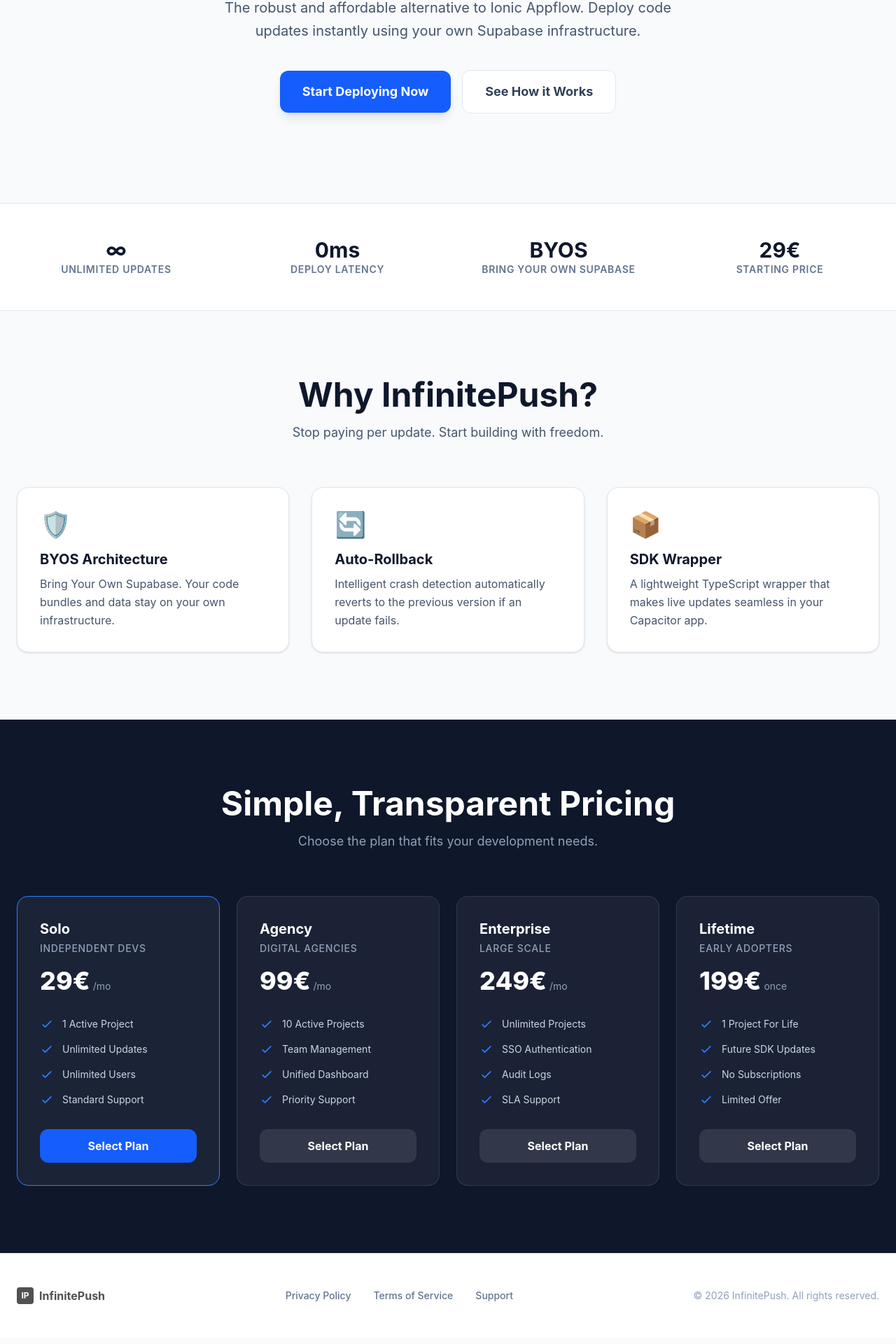
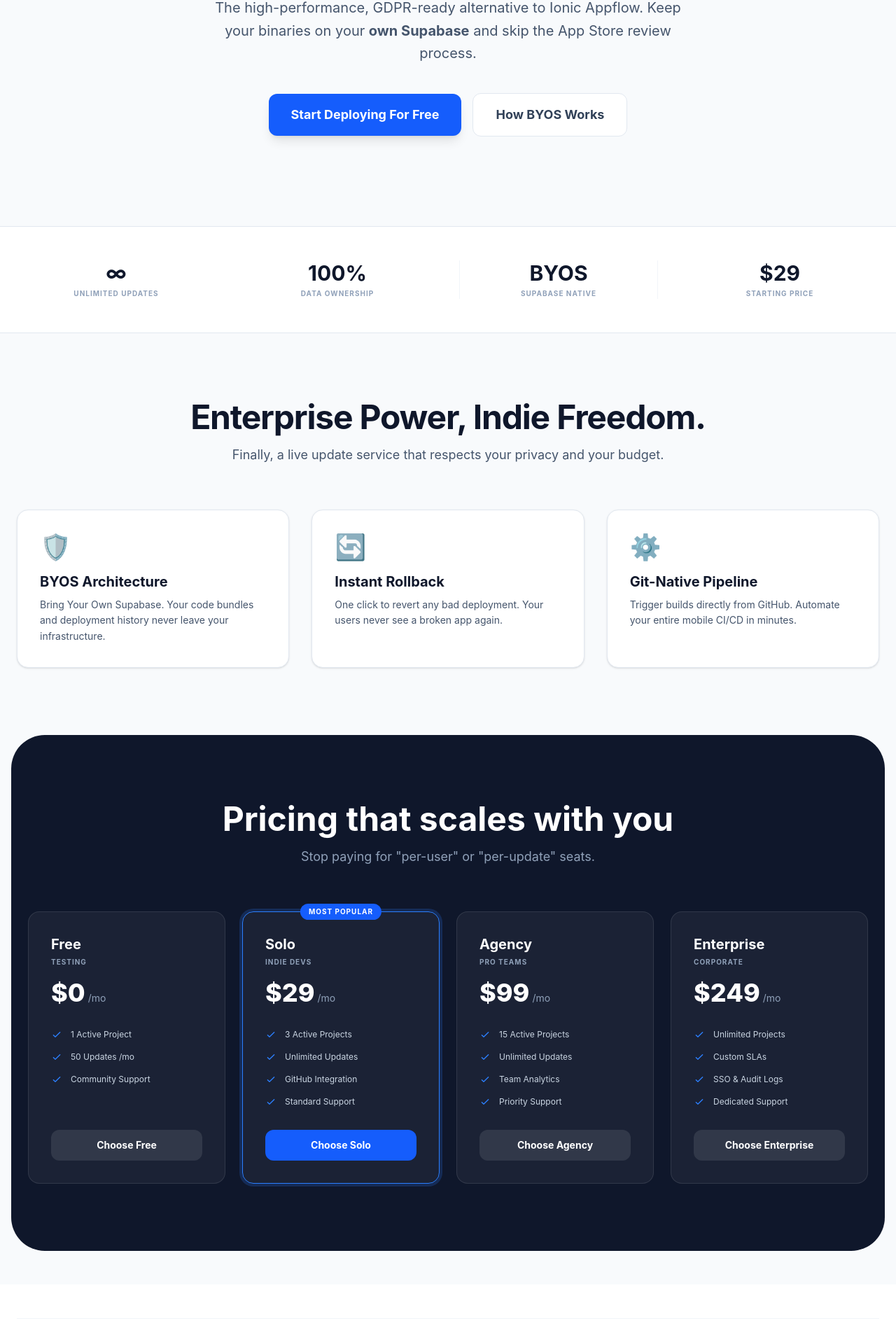
Before and after one commit to Boom-digital-ma/InfinitePush, a Next.js app: page / in a window 1280 px wide. Shown: the part 460-2380 px from the top of the page at 70% size. Built offline with nearby package versions, Linux system fonts and the light colour scheme.

Commit message:
UI/UX Overhaul: Implement consistent loading states across dashboard, add channel filtering in history, and optimize landing page for USD/SEO

```diff
--- a/src/app/dashboard/layout.tsx
+++ b/src/app/dashboard/layout.tsx
@@ -17,6 +17,7 @@ import {
   User
 } from 'lucide-react';
 import { ProjectWizard } from '@/components/dashboard/ProjectWizard';
+import { PageLoader, LoadingDots } from '@/components/ui/Loading';
 
 interface Project {
   id: string;
@@ -84,13 +85,19 @@ function DashboardSidebar() {
         <nav className="flex-grow px-4 space-y-6 overflow-y-auto">
           {/* Profile / Plan Section */}
           <div className="px-3 py-4 bg-slate-50 rounded-xl mb-6 border border-slate-100">
-            <div className="flex items-center gap-3 mb-3">
-              <div className="w-8 h-8 rounded-full bg-blue-100 flex items-center justify-center text-blue-600">
+            <div className="flex items-center gap-3">
+              <div className="w-8 h-8 rounded-full bg-blue-100 flex items-center justify-center text-blue-600 shrink-0">
                 <User size={16} />
               </div>
-              <div className="overflow-hidden">
-                <p className="text-xs font-medium text-slate-900 truncate">{profile?.email || 'Loading...'}</p>
-                <div className="flex items-center gap-1 mt-0.5">
+              <div className="overflow-hidden min-h-[32px] flex flex-col justify-center">
+                {isLoading ? (
+                  <div className="flex items-center h-4">
+                    <div className="w-12 h-2 bg-slate-200 rounded animate-pulse" />
+                  </div>
+                ) : (
+                  <>
+                    <p className="text-xs font-medium text-slate-900 truncate leading-none mb-1">{profile?.email}</p>
+                    <div className="flex items-center gap-1">
                       <span className={`text-[10px] px-1.5 py-0.5 rounded-full font-bold uppercase tracking-wider ${
                         profile?.subscription_status === 'active'
                           ? 'bg-blue-600 text-white'
@@ -102,10 +109,12 @@ function DashboardSidebar() {
                         <ShieldCheck size={12} className="text-blue-600" />
                       )}
                     </div>
+                  </>
+                )}
               </div>
             </div>
 
-            {profile?.subscription_status !== 'active' && (
+            {!isLoading && profile?.subscription_status !== 'active' && (
               <Link
                 href="https://infinitepush.lemonsqueezy.com/checkout/buy/20b2385a-c584-4dce-89de-3c1394887d48"
                 target="_blank"
@@ -123,7 +132,9 @@ function DashboardSidebar() {
             </div>
             <div className="space-y-0.5">
               {isLoading ? (
-                <div className="px-3 py-2 animate-pulse bg-slate-50 rounded-lg h-9"></div>
+                <div className="px-3 py-4">
+                  <LoadingDots />
+                </div>
               ) : (
                 projects.map((p) => (
                   <Link
@@ -200,7 +211,7 @@ function DashboardSidebar() {
 export default function DashboardLayout({ children }: { children: React.ReactNode }) {
   return (
     <div className="min-h-screen bg-slate-50 text-slate-900 font-sans">
-      <Suspense fallback={<div className="w-64 fixed h-full bg-white border-r border-slate-200"></div>}>
+      <Suspense fallback={<PageLoader />}>
         <DashboardSidebar />
       </Suspense>
       <main className="pl-64 min-h-screen">
--- a/src/app/page.tsx
+++ b/src/app/page.tsx
@@ -1,4 +1,10 @@
 import React from 'react';
+import { Metadata } from 'next';
+
+export const metadata: Metadata = {
+  title: 'InfinitePush - The Unlimited Capacitor Live Update Platform',
+  description: 'Deploy code updates instantly using your own Supabase infrastructure. The robust and affordable alternative to Ionic Appflow.',
+};
 
 export default function LandingPage() {
   return (
@@ -7,17 +13,17 @@ export default function LandingPage() {
       <nav className="flex items-center justify-between px-6 py-4 bg-white border-b border-slate-200 sticky top-0 z-50">
         <div className="flex items-center gap-2">
           <div className="w-8 h-8 bg-blue-600 rounded-lg flex items-center justify-center">
-            <span className="text-white font-bold font-mono">IP</span>
+            <span className="text-white font-bold font-mono text-sm">IP</span>
           </div>
           <span className="text-xl font-bold tracking-tight">InfinitePush</span>
         </div>
         <div className="hidden md:flex items-center gap-8 text-sm font-medium text-slate-600">
           <a href="#features" className="hover:text-blue-600 transition-colors">Features</a>
           <a href="#pricing" className="hover:text-blue-600 transition-colors">Pricing</a>
-          <a href="#docs" className="hover:text-blue-600 transition-colors">Documentation</a>
+          <a href="/login" className="hover:text-blue-600 transition-colors font-bold">Login</a>
         </div>
         <a
-          href="#pricing"
+          href="/login"
           className="bg-blue-600 text-white px-5 py-2.5 rounded-full text-sm font-semibold hover:bg-blue-700 transition-all shadow-sm"
         >
           Get Started
@@ -31,22 +37,22 @@ export default function LandingPage() {
             <span className="animate-ping absolute inline-flex h-full w-full rounded-full bg-blue-400 opacity-75"></span>
             <span className="relative inline-flex rounded-full h-2 w-2 bg-blue-600"></span>
           </span>
-          The Unlimited Capacitor Live Update Platform
+          Global Capacitor Infrastructure
         </div>
         <h1 className="text-5xl md:text-7xl font-extrabold text-slate-900 mb-6 tracking-tight leading-tight">
-          Live Update Your Mobile Apps <br className="hidden md:block" />
-          <span className="text-blue-600">Without Limits.</span>
+          Update Your Mobile Apps <br className="hidden md:block" />
+          <span className="text-blue-600 text-transparent bg-clip-text bg-gradient-to-r from-blue-600 to-indigo-600">On Your Own Terms.</span>
         </h1>
         <p className="text-lg md:text-xl text-slate-600 max-w-2xl mx-auto mb-10 leading-relaxed">
-          The robust and affordable alternative to Ionic Appflow.
-          Deploy code updates instantly using your own Supabase infrastructure.
+          The high-performance, GDPR-ready alternative to Ionic Appflow.
+          Keep your binaries on your <strong>own Supabase</strong> and skip the App Store review process.
         </p>
         <div className="flex flex-col sm:flex-row items-center justify-center gap-4">
-          <a href="#pricing" className="w-full sm:w-auto bg-blue-600 text-white px-8 py-4 rounded-xl font-bold text-lg hover:bg-blue-700 transition-all shadow-lg hover:-translate-y-1">
-            Start Deploying Now
+          <a href="/login" className="w-full sm:w-auto bg-blue-600 text-white px-8 py-4 rounded-xl font-bold text-lg hover:bg-blue-700 transition-all shadow-lg hover:-translate-y-1">
+            Start Deploying For Free
           </a>
           <a href="#features" className="w-full sm:w-auto bg-white text-slate-700 border border-slate-200 px-8 py-4 rounded-xl font-bold text-lg hover:bg-slate-50 transition-all">
-            See How it Works
+            How BYOS Works
           </a>
         </div>
       </section>
@@ -56,19 +62,19 @@ export default function LandingPage() {
         <div className="max-w-7xl mx-auto grid grid-cols-2 md:grid-cols-4 gap-8">
           <div className="text-center">
             <div className="text-3xl font-bold text-slate-900">∞</div>
-            <div className="text-sm text-slate-500 uppercase font-semibold tracking-wider">Unlimited Updates</div>
+            <div className="text-[10px] text-slate-400 uppercase font-bold tracking-widest mt-1">Unlimited Updates</div>
           </div>
           <div className="text-center">
-            <div className="text-3xl font-bold text-slate-900">0ms</div>
-            <div className="text-sm text-slate-500 uppercase font-semibold tracking-wider">Deploy Latency</div>
+            <div className="text-3xl font-bold text-slate-900">100%</div>
+            <div className="text-[10px] text-slate-400 uppercase font-bold tracking-widest mt-1">Data Ownership</div>
+          </div>
+          <div className="text-center border-x border-slate-100 hidden md:block">
+            <div className="text-3xl font-bold text-slate-900 text-blue-600">BYOS</div>
+            <div className="text-[10px] text-slate-400 uppercase font-bold tracking-widest mt-1">Supabase Native</div>
           </div>
           <div className="text-center">
-            <div className="text-3xl font-bold text-slate-900">BYOS</div>
-            <div className="text-sm text-slate-500 uppercase font-semibold tracking-wider">Bring Your Own Supabase</div>
-          </div>
-          <div className="text-center">
-            <div className="text-3xl font-bold text-slate-900">29€</div>
-            <div className="text-sm text-slate-500 uppercase font-semibold tracking-wider">Starting Price</div>
+            <div className="text-3xl font-bold text-slate-900 text-emerald-500">$29</div>
+            <div className="text-[10px] text-slate-400 uppercase font-bold tracking-widest mt-1">Starting Price</div>
           </div>
         </div>
       </section>
@@ -76,70 +82,74 @@ export default function LandingPage() {
       {/* Features Section */}
       <section id="features" className="px-6 py-24 max-w-7xl mx-auto">
         <div className="text-center mb-16">
-          <h2 className="text-3xl md:text-5xl font-bold text-slate-900 mb-4">Why InfinitePush?</h2>
-          <p className="text-slate-600 text-lg">Stop paying per update. Start building with freedom.</p>
+          <h2 className="text-3xl md:text-5xl font-bold text-slate-900 mb-4 tracking-tight">Enterprise Power, Indie Freedom.</h2>
+          <p className="text-slate-600 text-lg">Finally, a live update service that respects your privacy and your budget.</p>
         </div>
         <div className="grid md:grid-cols-3 gap-8">
           {[
             {
               title: "BYOS Architecture",
-              desc: "Bring Your Own Supabase. Your code bundles and data stay on your own infrastructure.",
+              desc: "Bring Your Own Supabase. Your code bundles and deployment history never leave your infrastructure.",
               icon: "🛡️"
             },
             {
-              title: "Auto-Rollback",
-              desc: "Intelligent crash detection automatically reverts to the previous version if an update fails.",
+              title: "Instant Rollback",
+              desc: "One click to revert any bad deployment. Your users never see a broken app again.",
               icon: "🔄"
             },
             {
-              title: "SDK Wrapper",
-              desc: "A lightweight TypeScript wrapper that makes live updates seamless in your Capacitor app.",
-              icon: "📦"
+              title: "Git-Native Pipeline",
+              desc: "Trigger builds directly from GitHub. Automate your entire mobile CI/CD in minutes.",
+              icon: "⚙️"
             }
           ].map((feat, idx) => (
-            <div key={idx} className="bg-white p-8 rounded-2xl border border-slate-200 shadow-sm hover:shadow-md transition-shadow">
+            <div key={idx} className="bg-white p-8 rounded-2xl border border-slate-200 shadow-sm hover:shadow-md transition-all">
               <div className="text-4xl mb-4">{feat.icon}</div>
               <h3 className="text-xl font-bold text-slate-900 mb-2">{feat.title}</h3>
-              <p className="text-slate-600 leading-relaxed">{feat.desc}</p>
+              <p className="text-slate-600 leading-relaxed text-sm">{feat.desc}</p>
             </div>
           ))}
         </div>
       </section>
 
       {/* Pricing Section */}
-      <section id="pricing" className="px-6 py-24 bg-slate-900 text-white">
+      <section id="pricing" className="px-6 py-24 bg-slate-900 text-white rounded-[3rem] mx-4 mb-12">
         <div className="max-w-7xl mx-auto">
           <div className="text-center mb-16">
-            <h2 className="text-3xl md:text-5xl font-bold mb-4">Simple, Transparent Pricing</h2>
-            <p className="text-slate-400 text-lg">Choose the plan that fits your development needs.</p>
+            <h2 className="text-3xl md:text-5xl font-bold mb-4">Pricing that scales with you</h2>
+            <p className="text-slate-400 text-lg">Stop paying for "per-user" or "per-update" seats.</p>
           </div>
           <div className="grid md:grid-cols-4 gap-6">
             {[
-              { name: "Solo", price: "29€", period: "/mo", target: "Independent Devs", features: ["1 Active Project", "Unlimited Updates", "Unlimited Users", "Standard Support"] },
-              { name: "Agency", price: "99€", period: "/mo", target: "Digital Agencies", features: ["10 Active Projects", "Team Management", "Unified Dashboard", "Priority Support"] },
-              { name: "Enterprise", price: "249€", period: "/mo", target: "Large Scale", features: ["Unlimited Projects", "SSO Authentication", "Audit Logs", "SLA Support"] },
-              { name: "Lifetime", price: "199€", period: "once", target: "Early Adopters", features: ["1 Project For Life", "Future SDK Updates", "No Subscriptions", "Limited Offer"] }
+              { name: "Free", price: "$0", period: "/mo", target: "Testing", features: ["1 Active Project", "50 Updates /mo", "Community Support"] },
+              { name: "Solo", price: "$29", period: "/mo", target: "Indie Devs", features: ["3 Active Projects", "Unlimited Updates", "GitHub Integration", "Standard Support"] },
+              { name: "Agency", price: "$99", period: "/mo", target: "Pro Teams", features: ["15 Active Projects", "Unlimited Updates", "Team Analytics", "Priority Support"] },
+              { name: "Enterprise", price: "$249", period: "/mo", target: "Corporate", features: ["Unlimited Projects", "Custom SLAs", "SSO & Audit Logs", "Dedicated Support"] }
             ].map((plan, idx) => (
-              <div key={idx} className={`bg-white/5 border ${plan.name === 'Solo' ? 'border-blue-500' : 'border-white/10'} p-8 rounded-2xl flex flex-col`}>
+              <div key={idx} className={`bg-white/5 border ${plan.name === 'Solo' ? 'border-blue-500 ring-4 ring-blue-500/20' : 'border-white/10'} p-8 rounded-2xl flex flex-col relative`}>
+                {plan.name === 'Solo' && <span className="absolute -top-3 left-1/2 -translate-x-1/2 bg-blue-600 text-white text-[10px] font-bold px-3 py-1 rounded-full uppercase tracking-widest">Most Popular</span>}
                 <div className="mb-8">
                   <h3 className="text-xl font-bold mb-1">{plan.name}</h3>
-                  <div className="text-slate-400 text-sm font-medium mb-4 uppercase tracking-wider">{plan.target}</div>
+                  <div className="text-slate-400 text-[10px] font-bold mb-4 uppercase tracking-widest">{plan.target}</div>
                   <div className="flex items-baseline gap-1">
                     <span className="text-4xl font-extrabold">{plan.price}</span>
                     <span className="text-slate-400 text-sm">{plan.period}</span>
                   </div>
                 </div>
-                <ul className="space-y-4 mb-8 flex-grow">
+                <ul className="space-y-4 mb-8 flex-grow text-left">
                   {plan.features.map((f, i) => (
-                    <li key={i} className="flex items-center gap-3 text-slate-300 text-sm">
-                      <svg className="w-5 h-5 text-blue-500" fill="none" stroke="currentColor" viewBox="0 0 24 24"><path strokeLinecap="round" strokeLinejoin="round" strokeWidth="2" d="M5 13l4 4L19 7"></path></svg>
+                    <li key={i} className="flex items-center gap-3 text-slate-300 text-xs">
+                      <svg className="w-4 h-4 text-blue-500 shrink-0" fill="none" stroke="currentColor" viewBox="0 0 24 24"><path strokeLinecap="round" strokeLinejoin="round" strokeWidth="2" d="M5 13l4 4L19 7"></path></svg>
                       {f}
                     </li>
                   ))}
                 </ul>
-                <button className={`w-full py-3 rounded-xl font-bold transition-all ${plan.name === 'Solo' ? 'bg-blue-600 hover:bg-blue-700' : 'bg-white/10 hover:bg-white/20'}`}>
-                  Select Plan
-                </button>
+                <a
+                  href="/login"
+                  className={`w-full py-3 rounded-xl font-bold text-center transition-all text-sm ${plan.name === 'Solo' ? 'bg-blue-600 hover:bg-blue-700' : 'bg-white/10 hover:bg-white/20'}`}
+                >
+                  Choose {plan.name}
+                </a>
               </div>
             ))}
           </div>
@@ -147,21 +157,21 @@ export default function LandingPage() {
       </section>
 
       {/* Footer */}
-      <footer className="px-6 py-12 bg-white border-t border-slate-200">
-        <div className="max-w-7xl mx-auto flex flex-col md:flex-row items-center justify-between gap-8">
-          <div className="flex items-center gap-2 grayscale opacity-75">
+      <footer className="px-6 py-12 bg-white">
+        <div className="max-w-7xl mx-auto flex flex-col md:flex-row items-center justify-between gap-8 border-t border-slate-100 pt-12">
+          <div className="flex items-center gap-2">
             <div className="w-6 h-6 bg-slate-900 rounded flex items-center justify-center">
-              <span className="text-white text-xs font-bold">IP</span>
+              <span className="text-white text-[10px] font-bold">IP</span>
             </div>
             <span className="font-bold">InfinitePush</span>
           </div>
           <div className="flex gap-8 text-sm text-slate-500 font-medium">
-            <a href="/privacy" className="hover:text-blue-600 transition-colors">Privacy Policy</a>
-            <a href="/terms" className="hover:text-blue-600 transition-colors">Terms of Service</a>
+            <a href="/privacy" className="hover:text-blue-600 transition-colors">Privacy</a>
+            <a href="/terms" className="hover:text-blue-600 transition-colors">Terms</a>
             <a href="mailto:support@infinitepush.com" className="hover:text-blue-600 transition-colors">Support</a>
           </div>
-          <div className="text-sm text-slate-400">
-            © 2026 InfinitePush. All rights reserved.
+          <div className="text-xs text-slate-400 font-medium">
+            © 2026 InfinitePush. Built for Capacitor developers.
           </div>
         </div>
       </footer>
--- /dev/null
+++ b/src/components/ui/Loading.tsx
@@ -0,0 +1,26 @@
+'use client';
+
+import React from 'react';
+
+export function LoadingDots() {
+  return (
+    <div className="flex items-center justify-center space-x-1.5 py-4">
+      <div className="w-2 h-2 bg-blue-600 rounded-full animate-bounce [animation-delay:-0.3s]"></div>
+      <div className="w-2 h-2 bg-blue-600 rounded-full animate-bounce [animation-delay:-0.15s]"></div>
+      <div className="w-2 h-2 bg-blue-600 rounded-full animate-bounce"></div>
+    </div>
+  );
+}
+
+export function PageLoader() {
+  return (
+    <div className="fixed inset-0 bg-white/60 backdrop-blur-[2px] z-[999] flex flex-col items-center justify-center">
+      <div className="flex items-center justify-center space-x-2">
+        <div className="w-3 h-3 bg-blue-600 rounded-full animate-bounce [animation-delay:-0.3s] shadow-sm shadow-blue-200"></div>
+        <div className="w-3 h-3 bg-blue-600 rounded-full animate-bounce [animation-delay:-0.15s] shadow-sm shadow-blue-200"></div>
+        <div className="w-3 h-3 bg-blue-600 rounded-full animate-bounce shadow-sm shadow-blue-200"></div>
+      </div>
+      <p className="mt-4 text-[10px] font-bold text-slate-400 uppercase tracking-[0.2em] animate-pulse">Syncing data</p>
+    </div>
+  );
+}
```
Also changed, not shown: src/app/dashboard/commits/page.tsx (+16 -11 lines), src/app/dashboard/history/page.tsx (+42 -9 lines), src/app/dashboard/page.tsx (+25 -24 lines). Lines whose indentation alone changed are shown as unchanged.
